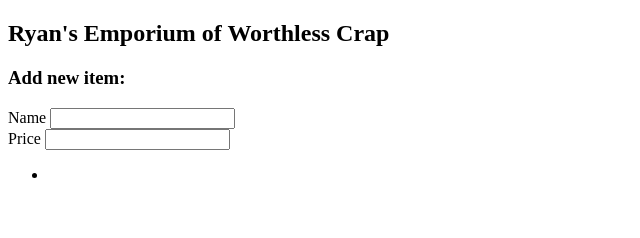
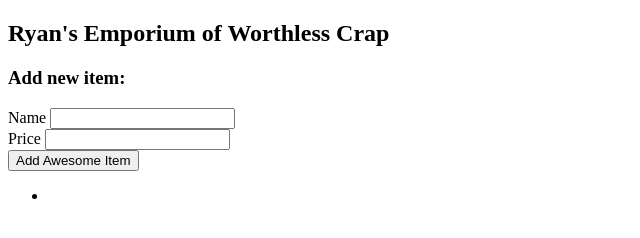
Before and after one commit to fodderotter/angular-one, a plain HTML site: page index.html in a window 1280 px wide. Shown: the whole page, without its empty margins (0-640 px from the left). Drawn offline with Linux system fonts and the light colour scheme.

Commit message:
minor changes

```diff
--- a/index.html
+++ b/index.html
@@ -18,9 +18,14 @@
 <label>Price</label>
 <input type="number" />
 
+<br />
+
+<button>Add Awesome Item</button>
+
 <ul>
     <li></li>
 </ul>
 
+
 </body>
 </html>
```
